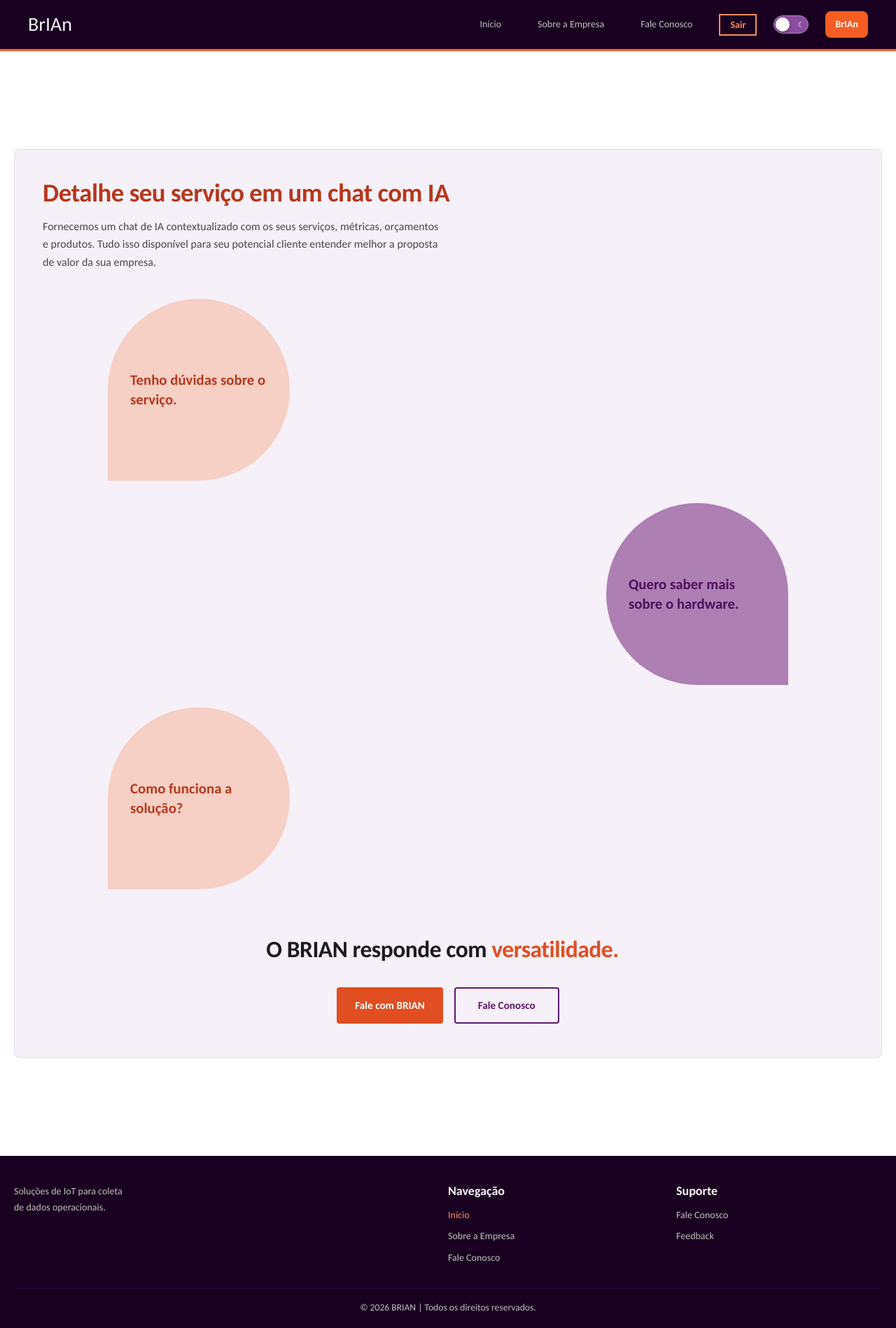
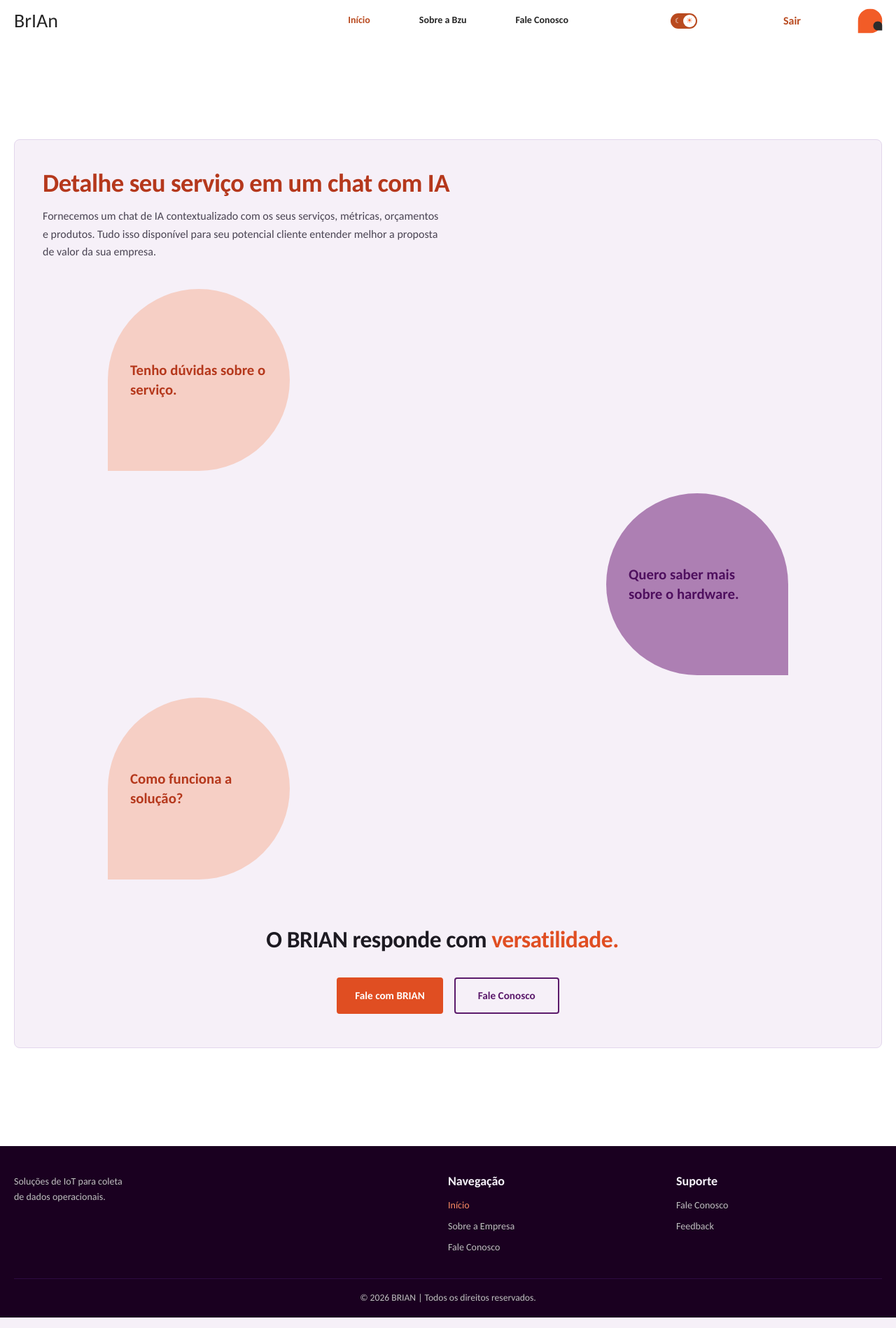
Before and after one commit to biavieiraa/django_fds, a Django app: page /forum/ in a window 1280 px wide. Shown: the whole page at 70% size. Run offline with Django 5.2, Linux system fonts and the light colour scheme; the visitor is signed in with stand-in values (Sample User, id 1); some web fonts are replaced.

Commit message:
Mudança do Header

```diff
--- a/forum/static/css/style.css
+++ b/forum/static/css/style.css
@@ -153,15 +153,27 @@ h4 { font-family: var(--font-heading); font-size: var(--fs-h4); font-weight: 700
 a { color: var(--link); }
 
 /* ===== CABEÇALHO ===== */
+:root {
+    --nav-bg: var(--bg-body);
+    --nav-text: var(--texto-2);
+    --nav-icon: var(--texto-3);
+    --nav-accent: var(--laranja-700);   /* link ativo, "Entrar" e fundo do switch */
+}
+[data-theme="dark"] {
+    --nav-bg: var(--roxo-900);
+    --nav-text: var(--texto-6);
+    --nav-icon: var(--texto-5);
+    --nav-accent: var(--laranja-300);
+}
+
 .header {
-    background-color: var(--header-bg);
-    color: var(--header-text);
-    padding: 16px var(--pad-x);
-    border-bottom: 3px solid var(--brand);
-    box-shadow: var(--shadow-sm);
+    background-color: var(--nav-bg);
+    color: var(--nav-text);
+    padding: 12px var(--pad-x);
     position: sticky;
     top: 0;
     z-index: 100;
+    transition: background-color 0.3s ease;
 }
 .header-container {
     max-width: var(--container-max);
@@ -169,75 +181,157 @@ a { color: var(--link); }
     display: flex;
     justify-content: space-between;
     align-items: center;
-    flex-wrap: wrap;
     gap: 20px;
-    padding: 0 20px;
 }
 .header h1 {
     font-size: 28px;
-    color: var(--header-text);
+    color: var(--nav-text);
 }
-.nav { display: flex; align-items: center; gap: 24px; flex-wrap: wrap; }
-.nav a {
-    color: var(--texto-5);
+
+.nav { display: flex; align-items: center; }
+.nav-links { display: flex; gap: 70px; }
+.nav .nav-links a {
+    color: var(--nav-text);
     text-decoration: none;
-    padding: 8px 14px;
     font-size: var(--fs-body-sm);
-    font-weight: 500;
-    border-radius: var(--radius);
+    font-weight: 600;
     transition: var(--transition);
 }
-.nav a:hover { color: #fff; background-color: rgba(255, 255, 255, 0.1); }
-.nav a.nav-ia-link {
-    background: var(--brand);
-    color: #fff;
-    font-family: var(--font-button);
-    font-weight: 700;
-}
-.nav a.nav-ia-link:hover { background: var(--brand-hover); }
-.nav span.separator { color: var(--roxo-400); font-size: 0.85rem; user-select: none; }
+.nav .nav-links a:hover,
+.nav .nav-links a.active { color: var(--nav-accent); }
 
 /* Switch claro/escuro */
 .theme-switch {
     position: relative;
-    width: 50px; height: 26px;
-    background-color: var(--roxo-400);
-    border: 1px solid var(--roxo-200);
-    border-radius: 20px;
-    padding: 0 5px;
+    width: 38px;
+    height: 22px;
+    margin-left: 146px;
+    padding: 0;
+    border: 0;
+    border-radius: 999px;
+    background-color: var(--laranja-700);
     cursor: pointer;
-    display: inline-flex;
-    align-items: center;
-    justify-content: space-between;
-    transition: background-color 0.3s ease, border-color 0.3s ease;
-    outline: none;
+    transition: background-color 0.3s ease;
 }
-.theme-switch .switch-icon { font-size: 11px; user-select: none; line-height: 1; z-index: 1; color: #fff; }
+.theme-switch::before,
+.theme-switch::after {
+    position: absolute;
+    top: 50%;
+    transform: translateY(-50%);
+    font-size: 10px;
+    line-height: 1;
+    color: #fff;
+}
+.theme-switch::before { content: "☾"; left: 6px; }
+.theme-switch::after  { content: "☀︎"; right: 6px; opacity: 0; }
+
 .theme-switch .switch-ball {
-    position: absolute; top: 2px; left: 2px;
-    width: 20px; height: 20px; border-radius: 50%;
-    background-color: #fff;
-    box-shadow: 0 2px 4px rgba(0, 0, 0, 0.3);
+    position: absolute;
+    top: 2px;
+    left: 2px;
+    width: 18px;
+    height: 18px;
+    border-radius: 50%;
+    background: #fff;
+    display: grid;
+    place-items: center;
+    font-size: 11px;
+    color: var(--laranja-500);
+    transform: translateX(16px);               /* tema claro: bolinha à direita */
     transition: transform 0.3s cubic-bezier(0.4, 0, 0.2, 1);
 }
-[data-theme="dark"] .theme-switch { background-color: var(--roxo-600); border-color: var(--roxo-400); }
-[data-theme="dark"] .theme-switch .switch-ball { transform: translateX(24px); }
+.theme-switch .switch-ball::before { content: "☀︎"; }
 
-/* Botão Sair */
-.logout-form { display: inline-flex; align-items: center; }
-.btn-logout {
+[data-theme="dark"] .theme-switch { background-color: var(--roxo-600); }
+[data-theme="dark"] .theme-switch .switch-ball { transform: translateX(0); }
+[data-theme="dark"] .theme-switch .switch-ball::before { content: "☾"; }
+[data-theme="dark"] .theme-switch::before { opacity: 0; }
+[data-theme="dark"] .theme-switch::after  { opacity: 1; }
+
+/* Entrar / Sair */
+.nav .nav-entrar,
+.nav-entrar {
+    display: flex;
+    align-items: center;
+    gap: 8px;
+    margin-left: 123px;
+    padding: 0;
+    border: 0;
+    background: none;
+    cursor: pointer;
+    text-decoration: none;
+    color: var(--nav-icon);                    /* o SVG usa currentColor */
+}
+.nav-entrar span {
+    color: var(--nav-accent);
+    font-family: var(--font-button);
+    font-size: 16px;
+    font-weight: 700;
+}
+.nav-entrar:hover span { text-decoration: underline; }
+.logout-form { margin: 0 0 0 123px; display: inline-flex; align-items: center; }
+.logout-form .nav-entrar { margin-left: 0; }
+
+/* Ícone BrIAn que vira botão */
+.nav .brian-btn {
+    position: relative;
+    display: block;
+    flex-shrink: 0;
+    width: 35px;
+    height: 35px;
+    margin-left: 81px;
+    padding: 0;
+    background: none;
+}
+.pilula {
+    position: absolute;
+    top: 0;
+    right: 0;                                  /* ancora à direita: ao crescer, vai para a esquerda */
+    width: 35px;
+    height: 35px;
+    border-radius: 35px 35px 35px 0;
     background: transparent;
-    border: 2px solid var(--laranja-300);
-    color: var(--laranja-300);
-    padding: 5px 14px;
-    border-radius: var(--btn-radius-secondary);
+    color: #fff;
     font-family: var(--font-button);
+    font-size: 16px;
     font-weight: 700;
-    font-size: var(--fs-body-sm);
-    cursor: pointer;
-    transition: var(--transition);
+    white-space: nowrap;
+    transition: width 0.3s ease, background-color 0.3s ease;
 }
-.btn-logout:hover { background: var(--laranja-500); border-color: var(--laranja-500); color: #fff; }
+.pilula .icone,
+.pilula .texto {
+    position: absolute;
+    top: 50%;
+    left: 50%;
+    transform: translate(-50%, -50%);
+    transition: opacity 0.2s ease;
+}
+.pilula .texto { opacity: 0; }
+
+.brian-btn:hover .pilula,
+.brian-btn:focus-visible .pilula {
+    width: 96px;
+    background: var(--brand);
+}
+.brian-btn:hover .icone,
+.brian-btn:focus-visible .icone { opacity: 0; }
+.brian-btn:hover .texto,
+.brian-btn:focus-visible .texto { opacity: 1; transition-delay: 0.1s; }
+
+/* No escuro, a peça escura do ícone some contra o fundo roxo */
+[data-theme="dark"] .pilula .icone path:last-child { fill: var(--texto-6); }
+
+/* Telas menores: aproxima os itens */
+@media (max-width: 1100px) {
+    .nav-links { gap: 28px; }
+    .theme-switch, .nav-entrar, .logout-form, .nav .brian-btn { margin-left: 32px; }
+}
+@media (max-width: 640px) {
+    .header-container { flex-wrap: wrap; }
+    .nav { flex-wrap: wrap; row-gap: 12px; }
+    .nav-links { gap: 16px; }
+    .theme-switch, .nav-entrar, .logout-form, .nav .brian-btn { margin-left: 16px; }
+}
 
 /* ===== CONTAINERS ===== */
 .container {
--- a/forum/templates/forum/base.html
+++ b/forum/templates/forum/base.html
@@ -13,7 +13,7 @@
     <link rel="preconnect" href="https://fonts.gstatic.com" crossorigin>
     <link href="https://fonts.googleapis.com/css2?family=Carlito:wght@400;700&family=Courier+Prime:wght@400;700&family=Momo+Trust+Display&family=Momo+Trust+Sans&display=swap" rel="stylesheet">
 
-    <link rel="stylesheet" href="{% static 'css/style.css' %}?v=5.0">
+    <link rel="stylesheet" href="{% static 'css/style.css' %}?v=5.1">
 
     <!-- Aplica o tema salvo antes de renderizar a página (evita tela branca rápida) -->
     <script>
@@ -29,34 +29,46 @@
     <header class="header">
         <div class="header-container">
             <h1>BrIAn</h1>
+            <nav class="nav">
+                {% url 'index' as url_index %}
+                {% url 'sobre_empresa' as url_empresa %}
+                {% url 'sobre_nos' as url_contato %}
 
-            <!-- Links de navegação e ações centralizadas/direita -->
-            <nav class="nav">
-                <a href="{% url 'index' %}">Início</a>
-                <a href="{% url 'sobre_empresa' %}">Sobre a Empresa</a>
-                <a href="{% url 'sobre_nos' %}">Fale Conosco</a>
+                <div class="nav-links">
+                    <a href="{{ url_index }}" {% if request.path == url_index %}class="active"{% endif %}>Início</a>
+                    <a href="{{ url_empresa }}" {% if request.path == url_empresa %}class="active"{% endif %}>Sobre a Bzu</a>
+                    <a href="{{ url_contato }}" {% if request.path == url_contato %}class="active"{% endif %}>Fale Conosco</a>
+                </div>
 
-                <!-- Autenticação (Entrar / Sair) -->
+                <button id="theme-toggle" class="theme-switch" type="button" aria-label="Alternar tema" title="Alternar tema">
+                    <span class="switch-ball"></span>
+                </button>
+
                 {% if user.is_authenticated %}
-                    <form method="post" action="{% url 'logout' %}" class="logout-form">
-                        {% csrf_token %}
-                        <button type="submit" class="btn-logout">Sair</button>
-                    </form>
+                <form method="post" action="{% url 'logout' %}" class="logout-form">
+                    {% csrf_token %}
+                    <button type="submit" class="nav-entrar"><span>Sair</span></button>
+                </form>
                 {% else %}
-                    <a href="{% url 'login' %}">Entrar</a>
+                <a href="{% url 'login' %}" class="nav-entrar">
+                    <svg width="24" height="24" viewBox="0 0 24 24" fill="none" xmlns="http://www.w3.org/2000/svg">
+                        <path d="M7 7.13193V6.61204C7 4.46614 7 3.3932 7.6896 2.79511C8.37919 2.19703 9.44136 2.34877 11.5657 2.65224L15.8485 3.26408C18.3047 3.61495 19.5327 3.79039 20.2664 4.63628C21 5.48217 21 6.72271 21 9.20377V14.7962C21 17.2773 21 18.5178 20.2664 19.3637C19.5327 20.2096 18.3047 20.385 15.8485 20.7359L11.5657 21.3478C9.44136 21.6512 8.37919 21.803 7.6896 21.2049C7  twenty-one .6068   seven .5339   seven .388V seventeen .066" stroke-width=" twenty-one " stroke="currentColor"/>
+                        <path d="M16 12L16.7809 11.3753L17.2806 12L16.7809 12.6247L16 12ZM4 13C3.44771 13 3 12.5523 3 12C3 11.4477 3.44771 11 4 11V12V13ZM12 7L12.7809 6.3753L16.7809 11.3753L16 12L15.2191 12.6247L11.2191 7.6247L12 7ZM16 12L16.7809 12.6247L12.7809 17.6247L12 17L11.2191 16.3753L15.2191 11.3753L16 12ZM16 12V13H4V12V11H16V12Z" fill="currentColor"/>
+                    </svg>
+                    <span>Entrar</span>
+                </a>
                 {% endif %}
 
-                <!-- Switch de tema antigo -->
-                <button id="theme-toggle" class="theme-switch" type="button" aria-label="Alternar tema" title="Alternar tema">
-                    <span class="switch-icon">☀︎</span>
-                    <span class="switch-ball"></span>
-                    <span class="switch-icon">☾</span>
-                </button>
-
-                <!-- Link BrIAn / IA -->
-                <a href="{% url 'ia_chat' %}" class="nav-ia-link">BrIAn</a>
+                <a href="{% url 'ia_chat' %}" class="brian-btn" aria-label="Abrir chat do BrIAn">
+                    <span class="pilula">
+                    <svg class="icone" width="35" height="35" viewBox="0 0 35 35" fill="none" xmlns="http://www.w3.org/2000/svg">
+                        <path d="M0 17.5C0 7.83502 7.83502 0 17.5 0C27.165 0 35 7.83502 35 17.5C35 27.165 27.165 35 17.5 35H0V17.5Z" fill="#F25C27"/>
+                        <path d="M35 24.5C35 20.9101 32.0899 18 28.5 18C24.9101 18 22 20.9101 22 24.5C22 28.0899 24.9101 31 28.5 31H35V24.5Z" fill="#2C2C2C"/>
+                    </svg>
+                    <span class="texto">BrIAn</span>
+                    </span>
+                </a>
             </nav>
-
         </div>
     </header>
 
```
